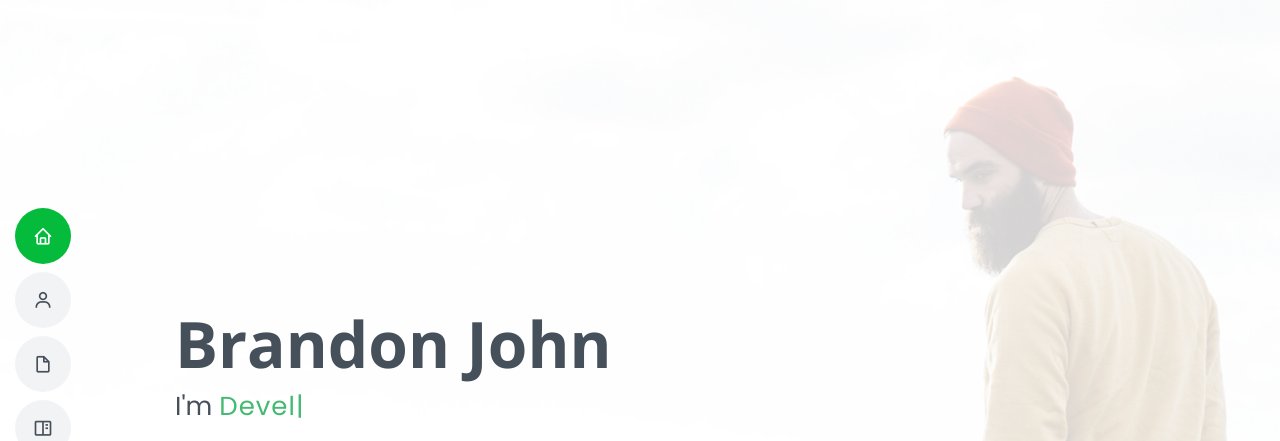
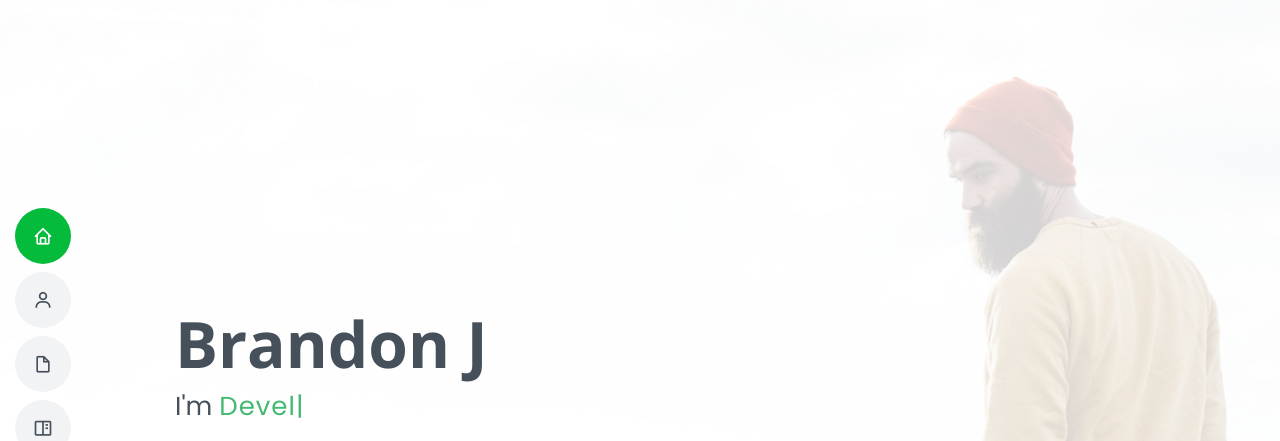
Before and after one commit to luisDG2022/examenGesSoft, a plain HTML site: page index.html in a window 1280 px wide. Shown: the top 441 px of the page. Drawn offline with nearby package versions, Linux system fonts and the light colour scheme.

Commit message:
Update index.html
nombre git hub

```diff
--- a/index.html
+++ b/index.html
@@ -61,7 +61,7 @@
   <!-- ======= Hero Section ======= -->
   <section id="hero" class="d-flex flex-column justify-content-center">
     <div class="container" data-aos="zoom-in" data-aos-delay="100">
-      <h1>Brandon John</h1>
+      <h1>Brandon J</h1>
       <p>I'm <span class="typed" data-typed-items="Designer, Developer, Freelancer, Photographer"></span></p>
       <div class="social-links">
         <a href="#" class="twitter"><i class="bx bxl-twitter"></i></a>
```
